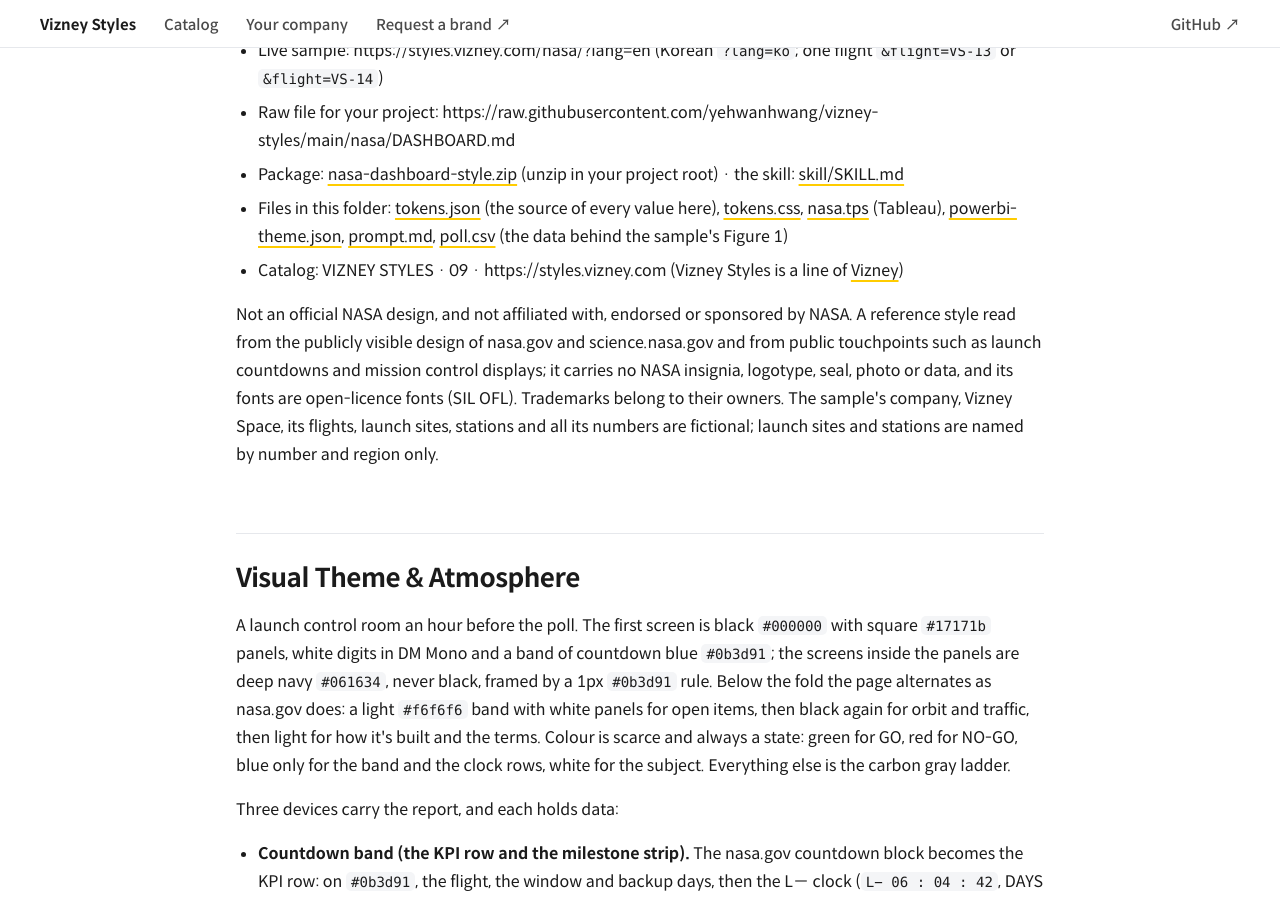
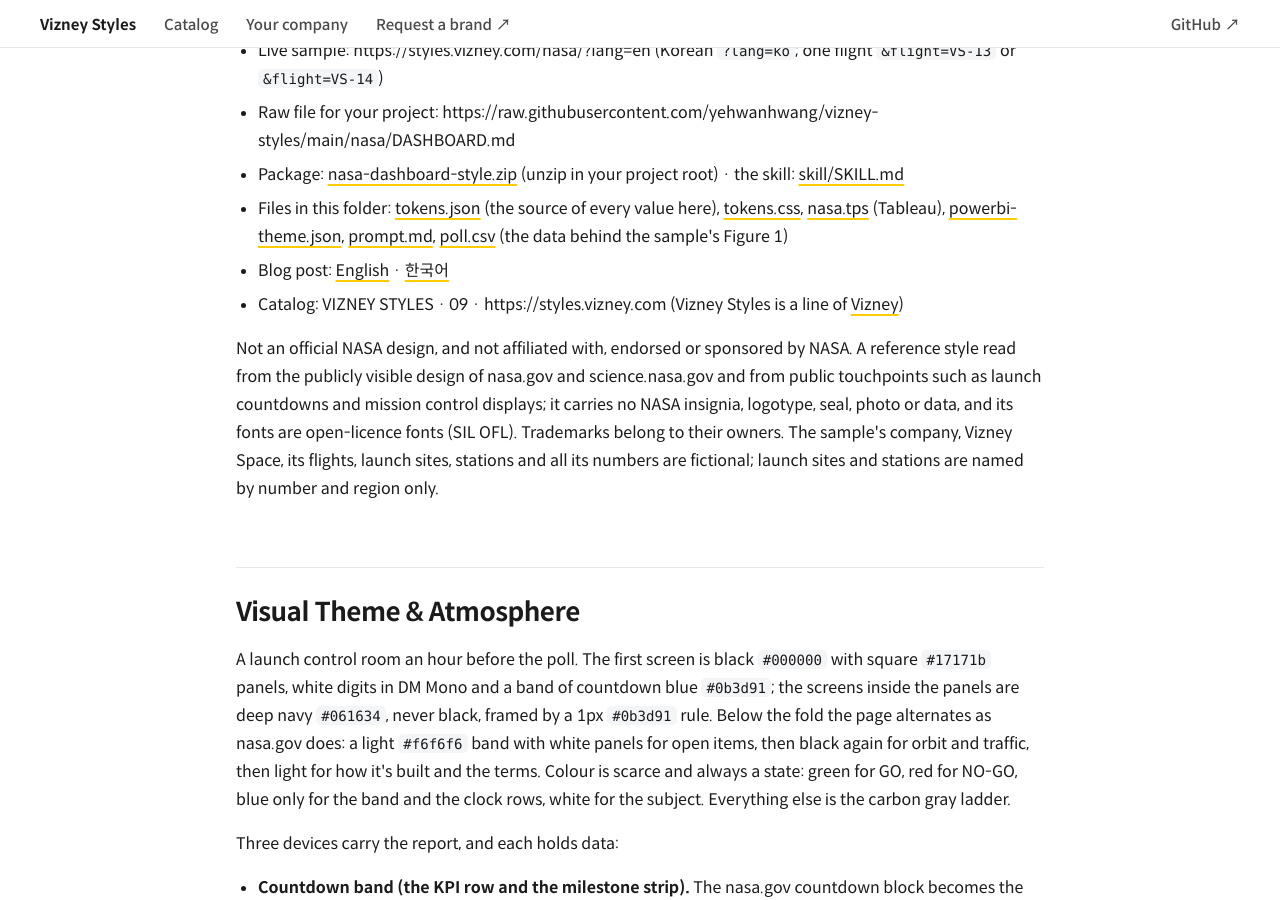
Before and after one commit to yehwanhwang/vizney-styles, a Jekyll site: the page nasa/DASHBOARD.html, which Jekyll copies as it is, in a window 1280 px wide and 900 px high, scrolled down 711 px. Built offline with Jekyll 4.4.1, drawn with Linux system fonts in a browser that asks for light colours.

Commit message:
docs(nasa): link the published blog posts from DASHBOARD.md and README
Co-Authored-By: Claude Opus 5.5 <noreply@anthropic.com>
Claude-Session: https://claude.ai/code/session_01F12JZfNxRj1tvFTq52aode

```diff
--- a/nasa/DASHBOARD.html
+++ b/nasa/DASHBOARD.html
@@ -241,6 +241,7 @@ curl -fsSL https://styles.vizney.com/install.sh | sh -s -- nasa
 <li>Raw file for your project: https://raw.githubusercontent.com/yehwanhwang/vizney-styles/main/nasa/DASHBOARD.md</li>
 <li>Package: <a href="nasa-dashboard-style.zip">nasa-dashboard-style.zip</a> (unzip in your project root) · the skill: <a href="skill/SKILL.md">skill/SKILL.md</a></li>
 <li>Files in this folder: <a href="tokens.json">tokens.json</a> (the source of every value here), <a href="tokens.css">tokens.css</a>, <a href="nasa.tps">nasa.tps</a> (Tableau), <a href="powerbi-theme.json">powerbi-theme.json</a>, <a href="prompt.md">prompt.md</a>, <a href="poll.csv">poll.csv</a> (the data behind the sample's Figure 1)</li>
+<li>Blog post: <a href="https://www.vizney.com/style-nasa/">English</a> · <a href="https://kr.vizney.com/style-nasa/">한국어</a></li>
 <li>Catalog: VIZNEY STYLES · 09 · https://styles.vizney.com (Vizney Styles is a line of <a href="https://www.vizney.com">Vizney</a>)</li>
 </ul>
 <p>Not an official NASA design, and not affiliated with, endorsed or sponsored by NASA. A reference style read from the publicly visible design of nasa.gov and science.nasa.gov and from public touchpoints such as launch countdowns and mission control displays; it carries no NASA insignia, logotype, seal, photo or data, and its fonts are open-licence fonts (SIL OFL). Trademarks belong to their owners. The sample's company, Vizney Space, its flights, launch sites, stations and all its numbers are fictional; launch sites and stations are named by number and region only.</p>
```
Also changed, not shown: nasa/DASHBOARD.md (+1 -0 lines), README.md, 1 other file.
